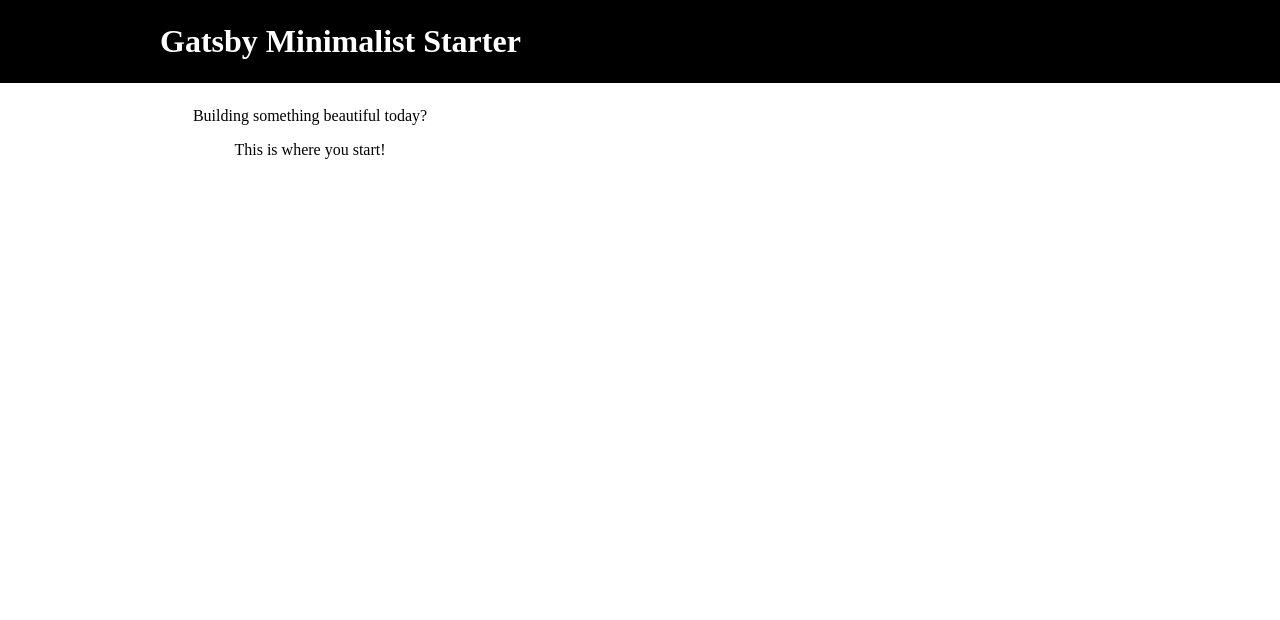
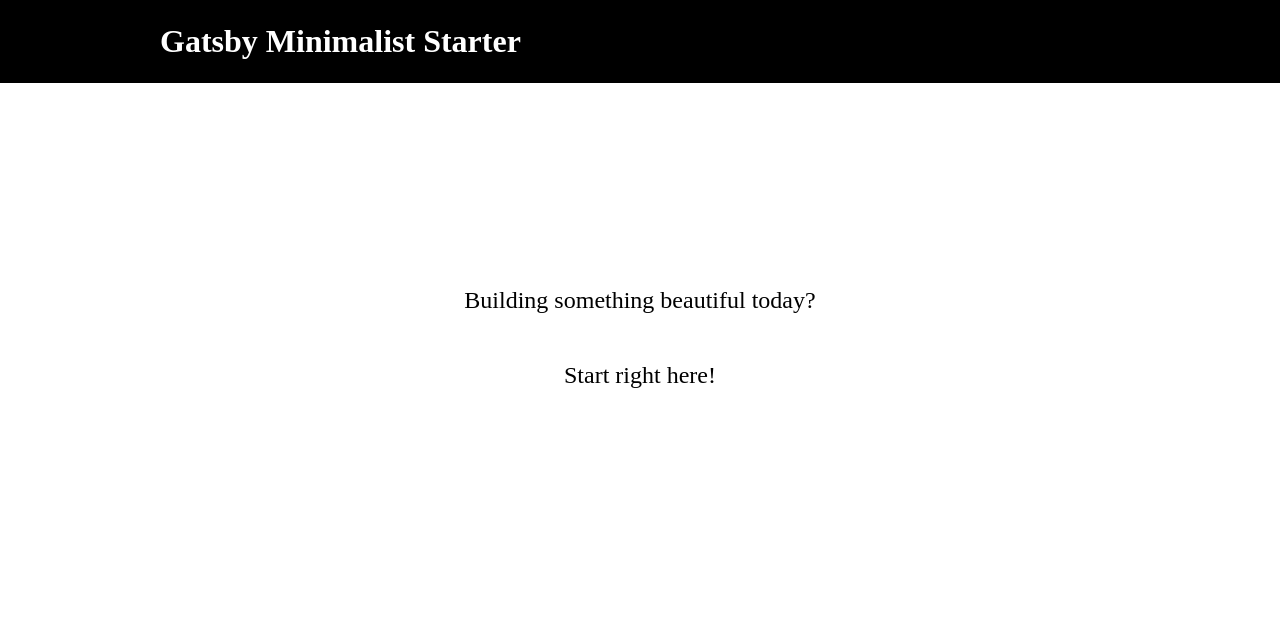
Before and after one commit to dylanesque/Gatsby-Minimalist-Starter, a Gatsby site: page / in a window 1280 px wide. Built offline with nearby package versions, Linux system fonts and the light colour scheme; Gatsby itself is replaced by a stand-in of ours.

Commit message:
Added CSS directives, 404 page, styling for index

```diff
--- a/src/components/image.js
+++ b/src/components/image.js
@@ -16,7 +16,7 @@
 const Image = () => {
   const data = useStaticQuery(graphql`
     query {
-      placeholderImage: file(relativePath: { eq: "gatsby-astronaut.png" }) {
+      placeholderImage: file(relativePath: { eq: "vince.gif" }) {
         childImageSharp {
           fluid(maxWidth: 300) {
             ...GatsbyImageSharpFluid
--- a/src/pages/index.js
+++ b/src/pages/index.js
@@ -1,24 +1,29 @@
 import React from "react"
+import styled from '@emotion/styled';
 
 import Layout from "../components/layout"
-
 import SEO from "../components/seo"
 
-const IndexPage = ({ siteDescription }) => (
+const IndexPage = () => (
   <Layout>
     <SEO title="Home" />
 
-    <div
-      style={{
-        maxWidth: `300px`,
-        marginBottom: `1.45rem`,
-        textAlign: `center`,
-      }}
-    >
+    <PlaceholderText>
       <p>Building something beautiful today?</p>
-      <p>This is where you start!</p>
-    </div>
+      <p>Start right here!</p>
+    </PlaceholderText>
   </Layout>
 )
 
 export default IndexPage
+
+const PlaceholderText = styled.div`
+  display: flex;
+  flex-direction: column;
+  font-size: 24px;
+  justify-content: center;
+  align-items: center;
+  margin: 10rem;
+  padding: 20px;
+
+`
```
Also changed, not shown: src/components/layout.css (+9 -7 lines), src/pages/404.js (+3 -4 lines), src/images/gatsby-astronaut.png (deleted).
